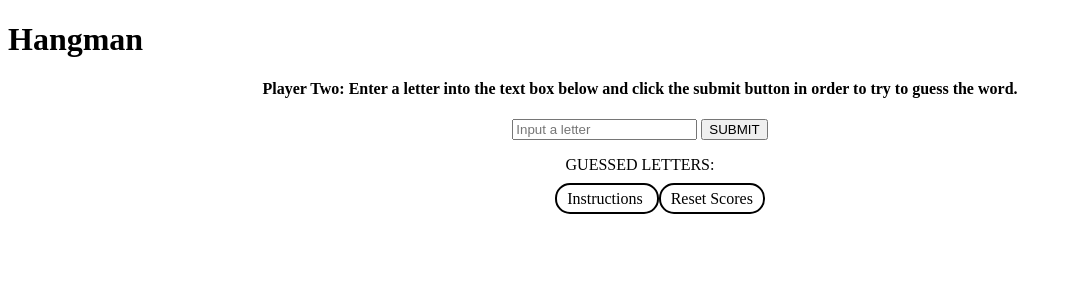
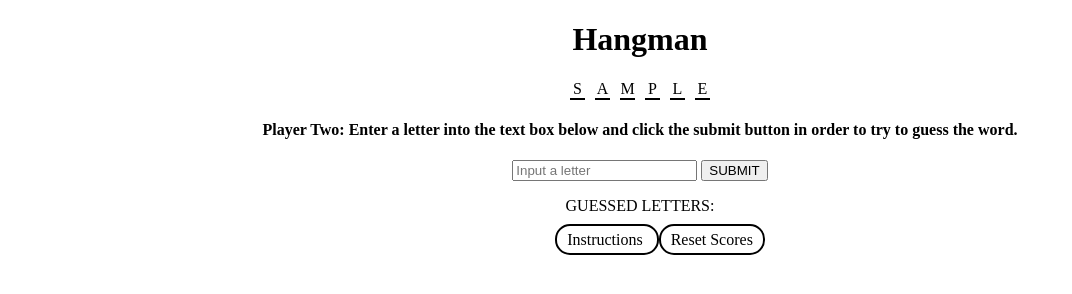
Before and after one commit to emilycolon/JavaScript-Hangman, a plain HTML site: page index.html in a window 1280 px wide. Both pictures are taken after typing "Sample" into the empty fields and a click on the button "SUBMIT". Shown: the whole page, without its empty margins (0-1072 px from the left). Drawn offline with nearby package versions, Linux system fonts and the light colour scheme.

Commit message:
created function to create a div for each char of the word and added styling

```diff
--- a/script.js
+++ b/script.js
@@ -2,6 +2,14 @@ console.log('JS up and running');
 let wordArray = [];
 let guess = '';
 let guessedLetters = [];
+
+function makeWordCells() {
+  for (var x = 0; x < wordArray.length; x++) {
+    $('.word-cells').append(
+      '<div class="word-letter ' + [x] + '">' + wordArray[x] + '</div>'
+    );
+  }
+}
 
 function pushGuess() {
   // push guess to guessedLetters and display
@@ -10,12 +18,11 @@ function pushGuess() {
 }
 
 function checkGuess() {
-  wordArray.forEach(guess => {
+  wordArray.forEach(i => {
     if (guess === wordArray[i]) {
       // IF match, show matched part of wordArray
     } else {
       // IF no match, SHOW part of hanged man
-
     }
   });
 }
@@ -27,14 +34,18 @@ $(document).ready(function() {
     $('.player-one').css('display', 'none');
     $('.player-two').css('display', 'block');
     // capture input and add to array
-    let word = $('.word').val();
+    let word = $('.word')
+      .val()
+      .toUpperCase();
     wordArray = word.split('');
-    // take wordArray and add to gallows div as "blank" spaces
+    makeWordCells();
   });
 
   $('.button-player-two').on('click', function(evt) {
     // capture letter input
-    let guessInput = $('.guess').val();
+    let guessInput = $('.guess')
+      .val()
+      .toUpperCase();
     guess = guessInput;
     // check input against wordArray
     pushGuess();
--- a/style.css
+++ b/style.css
@@ -1,5 +1,6 @@
 body {
-    color: black;
+    margin: 0 auto;
+    text-align: center;
 }
 
 header {
@@ -50,8 +51,12 @@ main {
     display: none;
 }
 
-.word-cells {
-    color: black;
+.word-letter {
+    width: 15px;
+    text-align: center;
+    display: inline-block;
+    border-bottom: 2px solid black;
+    margin: 0px 5px;
 }
 
 .player-one {
```
Also changed, not shown: index.html (+1 -3 lines), 1 other file.
